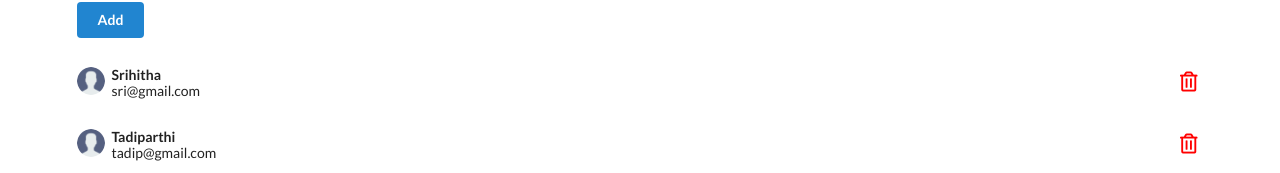
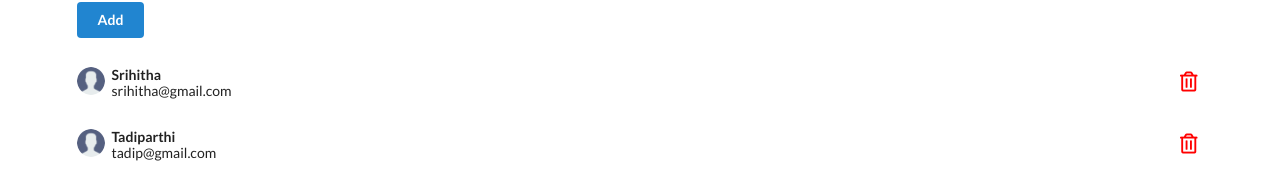
Before and after one commit to Srihitha18798/ContactApp, a React (Create React App) app: page / in a window 1280 px wide. Shown: the part 305-478 px from the top of the page. Built offline with nearby package versions, Linux system fonts and the light colour scheme.

Commit message:
Updated code

```diff
--- a/src/components/App.js
+++ b/src/components/App.js
@@ -10,7 +10,7 @@ function App() {
     {
       id:"1",
       name:"Srihitha",
-      email:"sri@gmail.com"
+      email:"srihitha@gmail.com"
     },
     {
       id:"2",
```
